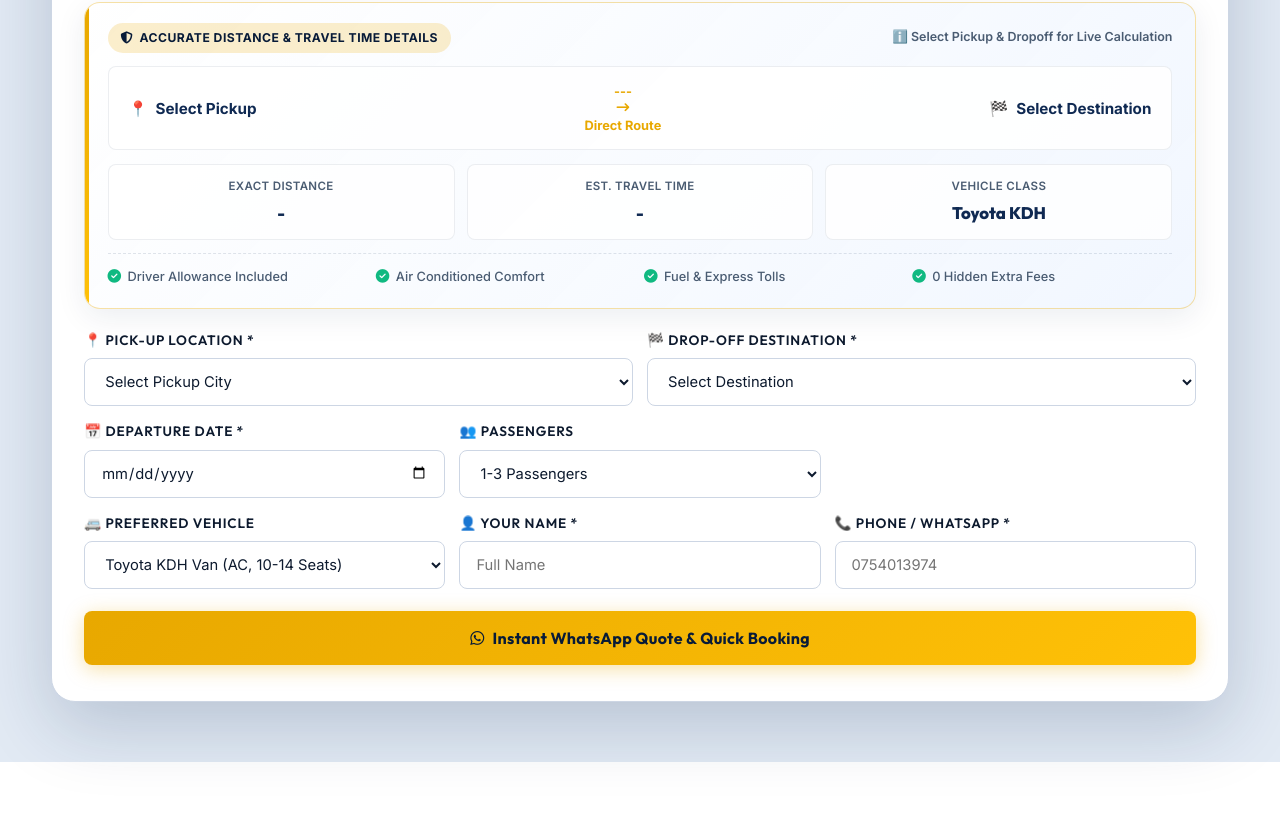
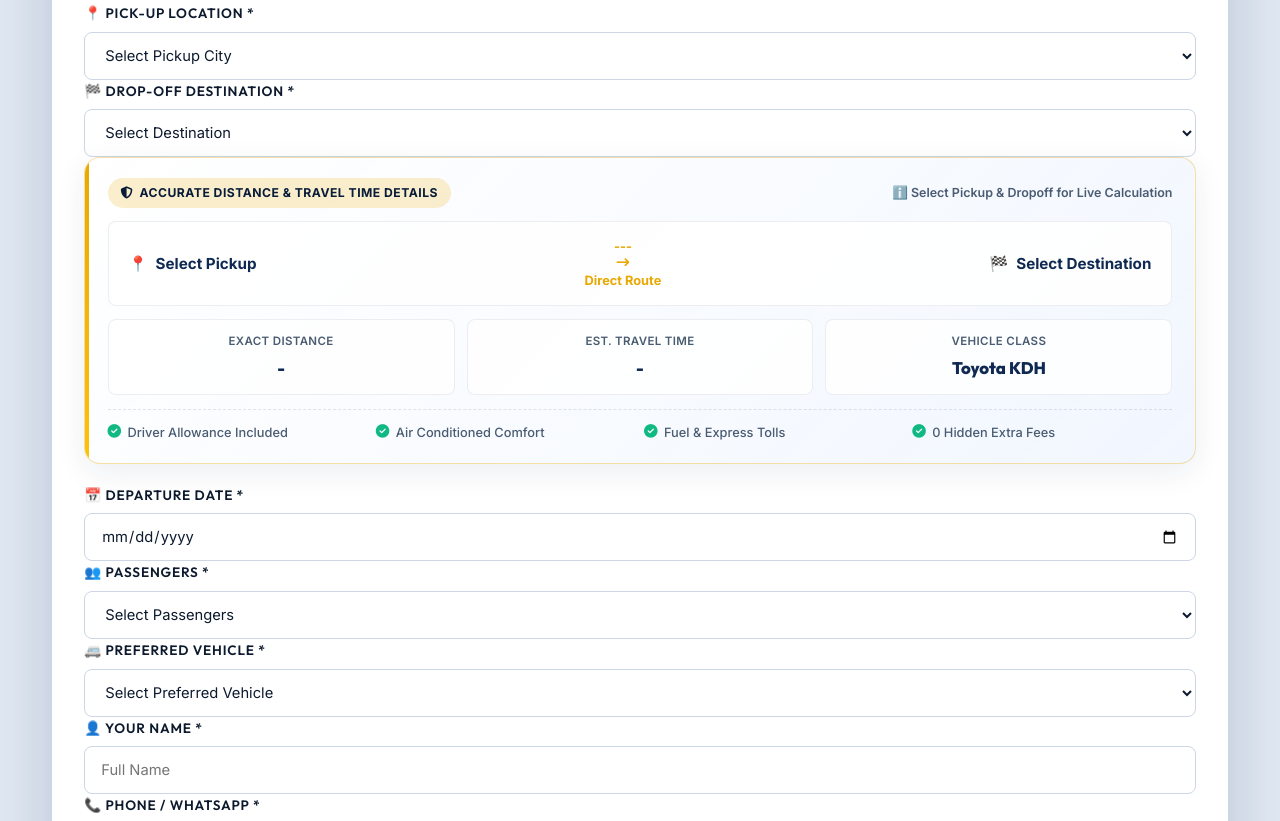
Before and after one commit to janochsiva3-ops/sparrow_travels, a Next.js app: page / in a window 1280 px wide. Shown: the part 1119-1940 px from the top of the page. Built offline with nearby package versions, Linux system fonts and the light colour scheme.

Commit message:
Trip Booking & Route Analyzer

```diff
--- a/components/QuickBookingForm.js
+++ b/components/QuickBookingForm.js
@@ -1,6 +1,6 @@
 'use client';
 
-import { useState, useMemo } from 'react';
+import { useState, useMemo, useEffect } from 'react';
 
 function normalizeCity(name) {
   if (!name) return '';
@@ -140,8 +140,8 @@ export default function QuickBookingForm() {
     to: '',
     date: '',
     return_date: '',
-    passengers: '1-3 Passengers',
-    vehicle: 'Toyota KDH Van',
+    passengers: '',
+    vehicle: '',
     name: '',
     phone: '',
   });
@@ -194,7 +194,37 @@ export default function QuickBookingForm() {
     window.open(`https://api.whatsapp.com/send?phone=94754013974&text=${encodeURIComponent(msg)}`, '_blank');
   };
 
-  const isDetailsVisible = Boolean(formData.from && formData.to);
+  // Step-by-step progressive reveal booleans for mobile
+  const hasFrom = Boolean(formData.from);
+  const hasTo = hasFrom && Boolean(formData.to);
+  const hasDate = hasTo && Boolean(formData.date);
+  const hasReturnDate = tripType === 'Return' ? (hasDate && Boolean(formData.return_date)) : true;
+  const hasPassengers = hasDate && hasReturnDate && Boolean(formData.passengers);
+  const hasVehicle = hasPassengers && Boolean(formData.vehicle);
+  const hasName = hasVehicle && Boolean(formData.name.trim());
+  const hasPhone = hasName && Boolean(formData.phone.trim());
+
+  // Auto-scroll to newly revealed field on mobile
+  useEffect(() => {
+    if (typeof window !== 'undefined' && window.innerWidth <= 768) {
+      let targetEl = null;
+      if (hasPhone) targetEl = document.querySelector('.step-submit-btn');
+      else if (hasName) targetEl = document.querySelector('.step-phone');
+      else if (hasVehicle) targetEl = document.querySelector('.step-name');
+      else if (hasPassengers) targetEl = document.querySelector('.step-vehicle');
+      else if (hasDate && hasReturnDate) targetEl = document.querySelector('.step-passengers');
+      else if (hasDate && tripType === 'Return' && !formData.return_date) targetEl = document.querySelector('.step-return-date');
+      else if (hasTo) targetEl = document.querySelector('.step-date');
+      else if (hasFrom) targetEl = document.querySelector('.step-to');
+
+      if (targetEl && (targetEl.classList.contains('step-visible') || targetEl.classList.contains('visible'))) {
+        const timer = setTimeout(() => {
+          targetEl.scrollIntoView({ behavior: 'smooth', block: 'nearest' });
+        }, 150);
+        return () => clearTimeout(timer);
+      }
+    }
+  }, [hasFrom, hasTo, hasDate, hasReturnDate, hasPassengers, hasVehicle, hasName, hasPhone, tripType, formData.return_date]);
 
   return (
     <div className="quick-booking-card">
@@ -210,8 +240,8 @@ export default function QuickBookingForm() {
       </div>
 
       <form onSubmit={handleSubmit} className="quick-booking-form-wrap">
-        {/* Mode Switcher Tabs: Quick Booking vs Analyse Your Trip */}
-        <div className="mode-switcher-container order-mode-switcher">
+        {/* TOP TOGGLES: Mode Switcher & Trip Type Selector */}
+        <div className="mode-switcher-container">
           <button
             type="button"
             className={`mode-switcher-btn ${viewMode === 'quick' ? 'active' : ''}`}
@@ -228,8 +258,7 @@ export default function QuickBookingForm() {
           </button>
         </div>
 
-        {/* Trip Type Selector (One-Way / Return) */}
-        <div className="trip-type-wrapper order-trip-type" style={{ marginBottom: '1.25rem' }}>
+        <div className="trip-type-wrapper" style={{ marginBottom: '1.25rem' }}>
           <button
             type="button"
             className={`trip-type-btn ${tripType === 'One-Way' ? 'active' : ''}`}
@@ -246,9 +275,8 @@ export default function QuickBookingForm() {
           </button>
         </div>
 
-        {/* Row 1: Pickup & Dropoff (Mobile Order: 1 - Top of form) */}
-        <div className="form-row order-locations">
-          <div className="form-group">
+        {/* STEP 1: Pickup Location (Always visible) */}
+        <div className="form-group step-from mobile-step-field visible step-visible">
           <label>📍 Pick-up Location *</label>
           <select name="from" value={formData.from} onChange={handleChange} required className="form-control">
             <option value="">Select Pickup City</option>
@@ -265,7 +293,8 @@ export default function QuickBookingForm() {
           </select>
         </div>
 
-          <div className="form-group">
+        {/* STEP 2: Drop-off Destination (Revealed after Pickup selected) */}
+        <div className={`form-group step-to mobile-step-field ${hasFrom ? 'visible step-visible' : ''}`}>
           <label>🏁 Drop-off Destination *</label>
           <select name="to" value={formData.to} onChange={handleChange} required className="form-control">
             <option value="">Select Destination</option>
@@ -281,10 +310,9 @@ export default function QuickBookingForm() {
             <option value="Other">Other Destination</option>
           </select>
         </div>
-        </div>
 
-        {/* TRANSPARENT LIVE TRIP DETAILS BOX (Mobile Order: 2 - Right below Pickup/Dropoff, Conditional Reveal) */}
-        <div className={`transparent-details-box order-details-box ${isDetailsVisible ? 'visible' : ''}`}>
+        {/* DISTANCE & TRAVEL TIME DETAILS BOX (Revealed after Dropoff selected) */}
+        <div className={`transparent-details-box mobile-step-field ${hasTo ? 'visible step-visible' : ''}`}>
           <div className="transparent-badge-header">
             <span className="transparent-badge">
               <i className="fa-solid fa-shield-halved"></i> Accurate Distance & Travel Time Details
@@ -294,7 +322,6 @@ export default function QuickBookingForm() {
             </span>
           </div>
 
-          {/* Route Visualizer */}
           <div className="transparent-route-visual">
             <div className="transparent-route-point">
               <span style={{ color: '#ef4444' }}>📍</span>
@@ -313,7 +340,6 @@ export default function QuickBookingForm() {
             </div>
           </div>
 
-          {/* Key Metrics Grid */}
           <div className="transparent-metrics-grid">
             <div className="transparent-metric-card">
               <span className="label">Exact Distance</span>
@@ -329,7 +355,6 @@ export default function QuickBookingForm() {
             </div>
           </div>
 
-          {/* Transparent Included Highlights */}
           <div className="transparent-inclusions-list">
             <div className="transparent-inclusion-item">
               <i className="fa-solid fa-circle-check"></i> <span>Driver Allowance Included</span>
@@ -346,52 +371,25 @@ export default function QuickBookingForm() {
           </div>
         </div>
 
-        {/* MODE A: FULL TRIP ANALYZER VIEW (if active) */}
-        {viewMode === 'analyse' && (
-          <div className="trip-analyzer-section order-analyzer-extra">
-            <h4 style={{ fontSize: '1.1rem', color: 'var(--primary)', marginBottom: '1rem', display: 'flex', alignItems: 'center', gap: '.5rem' }}>
-              <i className="fa-solid fa-sliders" style={{ color: 'var(--accent)' }}></i>
-              Interactive Route & Distance Analyzer
-            </h4>
-
-            <div className="form-row form-row-3" style={{ marginBottom: '1.25rem' }}>
-              <div className="form-group">
-                <label>📍 Pick-up City / Station</label>
-                <select name="from" value={formData.from} onChange={handleChange} className="form-control">
-                  <option value="">Select Pickup City</option>
-                  <option value="Kilinochchi">Kilinochchi</option>
-                  <option value="Jaffna">Jaffna</option>
-                  <option value="Vavuniya">Vavuniya</option>
-                  <option value="Mullaitivu">Mullaitivu</option>
-                  <option value="Mannar">Mannar</option>
-                  <option value="Bandaranaike International Airport (BIA Katunayake)">BIA Katunayake Airport</option>
-                  <option value="Colombo City / Fort">Colombo City</option>
-                  <option value="Kandy">Kandy</option>
-                  <option value="Dambulla / Sigiriya">Dambulla / Sigiriya</option>
-                  <option value="Other">Other Location</option>
-                </select>
+        {/* STEP 3: Departure Date (Revealed after Dropoff selected) */}
+        <div className={`form-group step-date mobile-step-field ${hasTo ? 'visible step-visible' : ''}`}>
+          <label>📅 Departure Date *</label>
+          <input type="date" name="date" value={formData.date} onChange={handleChange} required />
         </div>
 
-              <div className="form-group">
-                <label>🏁 Drop-off Destination</label>
-                <select name="to" value={formData.to} onChange={handleChange} className="form-control">
-                  <option value="">Select Destination</option>
-                  <option value="Bandaranaike International Airport (BIA Katunayake)">BIA Katunayake Airport</option>
-                  <option value="Colombo City / Fort">Colombo City</option>
-                  <option value="Kilinochchi">Kilinochchi</option>
-                  <option value="Jaffna">Jaffna</option>
-                  <option value="Kandy">Kandy</option>
-                  <option value="Sigiriya">Sigiriya</option>
-                  <option value="Ella">Ella</option>
-                  <option value="Nuwara Eliya">Nuwara Eliya</option>
-                  <option value="Galle / Southern Coast">Galle / South</option>
-                  <option value="Other">Other Destination</option>
-                </select>
+        {/* STEP 3b: Return Date (If Return trip active, revealed after Departure Date selected) */}
+        {tripType === 'Return' && (
+          <div className={`form-group step-return-date mobile-step-field ${hasDate ? 'visible step-visible' : ''}`}>
+            <label>🔙 Return Date *</label>
+            <input type="date" name="return_date" value={formData.return_date} onChange={handleChange} required />
           </div>
+        )}
 
-              <div className="form-group">
-                <label>👥 Group Size</label>
-                <select name="passengers" value={formData.passengers} onChange={handleChange}>
+        {/* STEP 4: Passengers (Revealed after Date selected) */}
+        <div className={`form-group step-passengers mobile-step-field ${hasDate && hasReturnDate ? 'visible step-visible' : ''}`}>
+          <label>👥 Passengers *</label>
+          <select name="passengers" value={formData.passengers} onChange={handleChange} required className="form-control">
+            <option value="">Select Passengers</option>
             <option value="1-3 Passengers">1-3 Passengers</option>
             <option value="4-7 Passengers">4-7 Passengers</option>
             <option value="8-10 Passengers">8-10 Passengers</option>
@@ -399,125 +397,31 @@ export default function QuickBookingForm() {
           </select>
         </div>
 
-              <div className="form-group">
-                <label>🚐 Preferred Vehicle</label>
-                <select name="vehicle" value={formData.vehicle} onChange={handleChange}>
-                  <option value="Toyota KDH Van">Toyota KDH Van (AC, 10-14 Seats)</option>
-                  <option value="Budget Car (Wagon R)">Budget Car - Wagon R (AC, 1-3 Seats)</option>
-                  <option value="Mini Bus">Tourist Mini Bus (AC, 15-30 Seats)</option>
-                </select>
-              </div>
-            </div>
-
-            {/* Analysis Results Summary Box */}
-            {routeDetails ? (
-              <div style={{ background: 'var(--white)', padding: '1.25rem', borderRadius: 'var(--radius-sm)', border: '1px solid var(--border)', marginBottom: '1.25rem' }}>
-                <div style={{ display: 'grid', gridTemplateColumns: 'repeat(auto-fit, minmax(220px, 1fr))', gap: '1rem', fontSize: '.88rem' }}>
-                  <div>
-                    <strong style={{ color: 'var(--primary)', display: 'block', marginBottom: '.3rem' }}>🛣️ Route Highway & Road Info</strong>
-                    <p style={{ margin: 0, fontSize: '.85rem' }}>
-                      Route runs via {routeDetails.highway}. Exact distance: <strong>{routeDetails.km} km</strong>. Estimated travel duration: <strong>{routeDetails.time}</strong>.
-                    </p>
-                  </div>
-                  <div>
-                    <strong style={{ color: 'var(--primary)', display: 'block', marginBottom: '.3rem' }}>🧳 Vehicle & Luggage Fit</strong>
-                    <p style={{ margin: 0, fontSize: '.85rem' }}>
-                      {formData.vehicle.includes('KDH')
-                        ? 'Spacious van ideal for groups with up to 10 large suitcases.'
-                        : 'Ideal for light luggage and comfortable group travel.'}
-                    </p>
-                  </div>
-                </div>
-              </div>
-            ) : (
-              <div style={{ textAlign: 'center', padding: '1rem', background: '#fff', borderRadius: 'var(--radius-sm)', border: '1px dashed var(--border)', marginBottom: '1.25rem', fontSize: '.88rem', color: 'var(--text-muted)' }}>
-                👈 Pick a pickup city and destination above to see the exact distance and travel time!
-              </div>
-            )}
-
-            {/* Actions */}
-            <div style={{ display: 'flex', gap: '1rem', flexWrap: 'wrap' }}>
-              <a
-                href="/tours"
-                target="_blank"
-                rel="noopener noreferrer"
-                className="btn btn-outline"
-                style={{ flex: 1, textAlign: 'center' }}
-              >
-                <i className="fa-solid fa-map-location-dot" style={{ color: 'var(--accent)' }}></i> Explore Tours Page 🗺️
-              </a>
-              <button
-                type="button"
-                className="btn btn-accent"
-                style={{ flex: 1 }}
-                onClick={() => setViewMode('quick')}
-              >
-                <i className="fa-solid fa-check-circle"></i> Proceed to Quick Booking
-              </button>
-              <a
-                href={`https://api.whatsapp.com/send?phone=94754013974&text=${encodeURIComponent(
-                  `Hello Sparrow Travels! 🦅\n\nI analysed my trip on your website:\n📍 From: ${formData.from || '-'}\n🏁 To: ${formData.to || '-'}\n🚐 Vehicle: ${formData.vehicle}\n👥 Group: ${formData.passengers}\n${routeDetails ? `📏 Exact Distance: ${routeDetails.km} km\n⏱️ Est. Travel Time: ${routeDetails.time}\n` : ''}Please send me a formal quotation!`
-                )}`}
-                target="_blank"
-                rel="noopener noreferrer"
-                className="btn btn-outline"
-                style={{ flex: 1, textAlign: 'center' }}
-              >
-                <i className="fa-brands fa-whatsapp" style={{ color: '#25d366' }}></i> Send WhatsApp Request
-              </a>
-            </div>
-          </div>
-        )}
-
-        {/* Row 2: Departure Date, Return Date (if Return), Passengers (Mobile Order: 3) */}
-        <div className="form-row form-row-3 order-dates-passengers">
-          <div className="form-group">
-            <label>📅 Departure Date *</label>
-            <input type="date" name="date" value={formData.date} onChange={handleChange} required />
-          </div>
-
-          {tripType === 'Return' && (
-            <div className="form-group">
-              <label>🔙 Return Date *</label>
-              <input type="date" name="return_date" value={formData.return_date} onChange={handleChange} required />
-            </div>
-          )}
-
-          <div className="form-group">
-            <label>👥 Passengers</label>
-            <select name="passengers" value={formData.passengers} onChange={handleChange}>
-              <option value="1-3 Passengers">1-3 Passengers</option>
-              <option value="4-7 Passengers">4-7 Passengers</option>
-              <option value="8-10 Passengers">8-10 Passengers</option>
-              <option value="11-14+ Passengers">11-14+ Passengers</option>
-            </select>
-          </div>
-        </div>
-
-        {/* Row 3: Vehicle, Name, Phone (Mobile Order: 4) */}
-        <div className="form-row form-row-3 order-vehicle-contact">
-          <div className="form-group">
-            <label>🚐 Preferred Vehicle</label>
-            <select name="vehicle" value={formData.vehicle} onChange={handleChange}>
+        {/* STEP 5: Preferred Vehicle (Revealed after Passengers selected) */}
+        <div className={`form-group step-vehicle mobile-step-field ${hasPassengers ? 'visible step-visible' : ''}`}>
+          <label>🚐 Preferred Vehicle *</label>
+          <select name="vehicle" value={formData.vehicle} onChange={handleChange} required className="form-control">
+            <option value="">Select Preferred Vehicle</option>
             <option value="Toyota KDH Van">Toyota KDH Van (AC, 10-14 Seats)</option>
             <option value="Budget Car (Wagon R)">Budget Car - Wagon R (AC, 1-3 Seats)</option>
             <option value="Mini Bus">Tourist Mini Bus (AC, 15-30 Seats)</option>
           </select>
         </div>
 
-          <div className="form-group">
+        {/* STEP 6: Your Name (Revealed after Vehicle selected) */}
+        <div className={`form-group step-name mobile-step-field ${hasVehicle ? 'visible step-visible' : ''}`}>
           <label>👤 Your Name *</label>
           <input type="text" name="name" value={formData.name} onChange={handleChange} placeholder="Full Name" required />
         </div>
 
-          <div className="form-group">
+        {/* STEP 7: Phone / WhatsApp (Revealed after Name filled) */}
+        <div className={`form-group step-phone mobile-step-field ${hasName ? 'visible step-visible' : ''}`}>
           <label>📞 Phone / WhatsApp *</label>
           <input type="tel" name="phone" value={formData.phone} onChange={handleChange} placeholder="0754013974" required />
         </div>
-        </div>
 
-        {/* Submit Button (Mobile Order: 7) */}
-        <div className="order-submit-btn">
+        {/* STEP 8: Submit Button (Revealed after Phone filled) */}
+        <div className={`step-submit-btn mobile-step-field ${hasPhone ? 'visible step-visible' : ''}`}>
           <button type="submit" className="btn btn-accent btn-full btn-lg" style={{ marginTop: '.5rem' }}>
             <i className="fa-brands fa-whatsapp"></i> Instant WhatsApp Quote & Quick Booking
           </button>
```
Also changed, not shown: app/globals.css (+23 -22 lines). Lines whose indentation alone changed are shown as unchanged.
